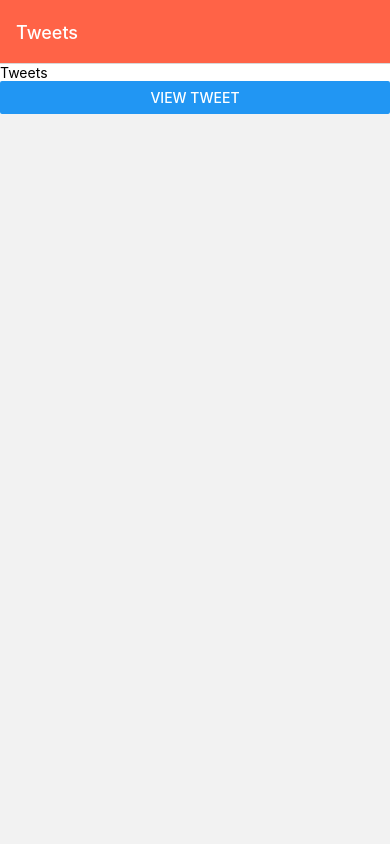
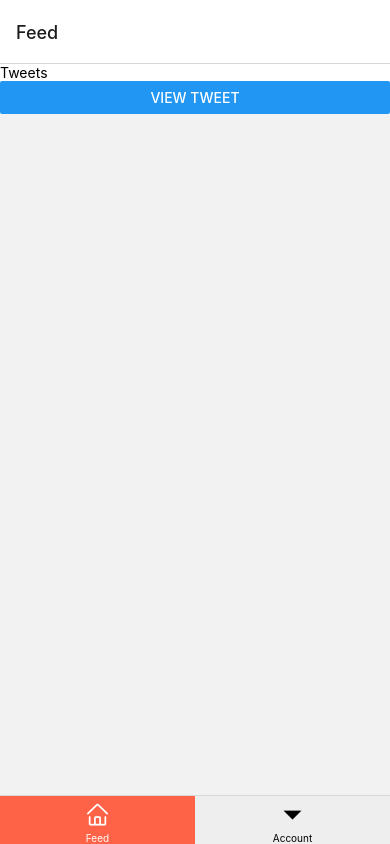
Before and after one commit to miaplesyrup/React_Native_scratch, a React Native app in the folder ScratchReactNative/: screen / in a window 390 px wide. Built offline with nearby package versions, Linux system fonts and the light colour scheme.

Commit message:
added TabBar

```diff
--- a/ScratchReactNative/App.tsx
+++ b/ScratchReactNative/App.tsx
@@ -8,8 +8,12 @@
 import React from 'react';
 import {Text, StyleSheet, Button} from 'react-native';
 import {createStackNavigator} from '@react-navigation/stack';
-import {NavigationContainer, useNavigation} from '@react-navigation/native';
+import {createBottomTabNavigator} from '@react-navigation/bottom-tabs';
+import {NavigationContainer} from '@react-navigation/native';
 import Screen from './app/screens/Screen';
+import AntDesignIcon from 'react-native-vector-icons/AntDesign';
+import colors from './app/config/colors';
+
 
 // const Link = () => {
 //   const navigation = useNavigation();
@@ -21,17 +25,17 @@ import Screen from './app/screens/Screen';
 // )
 // }
 
-
 const Tweets = ({navigation}) => (
   <Screen style={styles.container}>
     <Text>Tweets</Text>
     <Button
-      title='View Tweet'
-      onPress={() => navigation.navigate('TweetDetails', {id:1})}/>
+      title="View Tweet"
+      onPress={() => navigation.navigate('TweetDetails', {id: 1})}
+    />
   </Screen>
 );
 
-const TweetDetails = ({ route }) => (
+const TweetDetails = ({route}) => (
   <Screen style={styles.container}>
     <Text>Tweet Details {route.params.id}</Text>
   </Screen>
@@ -41,28 +45,53 @@ const Stack = createStackNavigator();
 const StackNavigator = () => (
   <Stack.Navigator
     screenOptions={{
-      headerStyle: { backgroundColor: 'dodgerblue'},
+      headerStyle: {backgroundColor: 'dodgerblue'},
       headerTintColor: 'white',
     }}>
     <Stack.Screen
       name="Tweets"
       component={Tweets}
       options={{
-        headerStyle: { backgroundColor: 'tomato'},
+        headerStyle: {backgroundColor: 'tomato'},
         headerTintColor: 'white',
-      }}/>
+      }}
+    />
     <Stack.Screen
       name="TweetDetails"
       component={TweetDetails}
-      options={({route}) => ({ title: route.params.id })}
+      options={({route}) => ({title: route.params.id})}
     />
   </Stack.Navigator>
 );
 
+const Account = () =>
+  <Screen>
+    <Text>Account</Text>
+  </Screen>
+
+const Tab = createBottomTabNavigator();
+const TabNavigator = () => (
+  <Tab.Navigator
+    screenOptions={{
+      tabBarActiveBackgroundColor: 'tomato',
+      tabBarActiveTintColor: 'white',
+      tabBarInactiveBackgroundColor: '#eee',
+      tabBarInactiveTintColor: 'black'
+    }}>
+    <Tab.Screen
+      name="Feed"
+      component={Tweets}
+      options={{
+        tabBarIcon: ({size,color}) => <AntDesignIcon name="home" size={size} color={color}/>
+      }} />
+    <Tab.Screen name="Account" component={Account} />
+  </Tab.Navigator>
+)
+
 function App() {
   return (
     <NavigationContainer>
-      <StackNavigator />
+      <TabNavigator />
     </NavigationContainer>
   );
 }
--- a/ScratchReactNative/package.json
+++ b/ScratchReactNative/package.json
@@ -12,6 +12,7 @@
   "dependencies": {
     "@react-native-community/hooks": "^3.0.0",
     "@react-native-community/masked-view": "^0.1.11",
+    "@react-navigation/bottom-tabs": "^6.5.11",
     "@react-navigation/native": "^6.1.9",
     "@react-navigation/stack": "^6.3.20",
     "@types/react-native-vector-icons": "^6.4.18",
```
Also changed, not shown: 1 other file (tests, documents, lock files or other folders).
